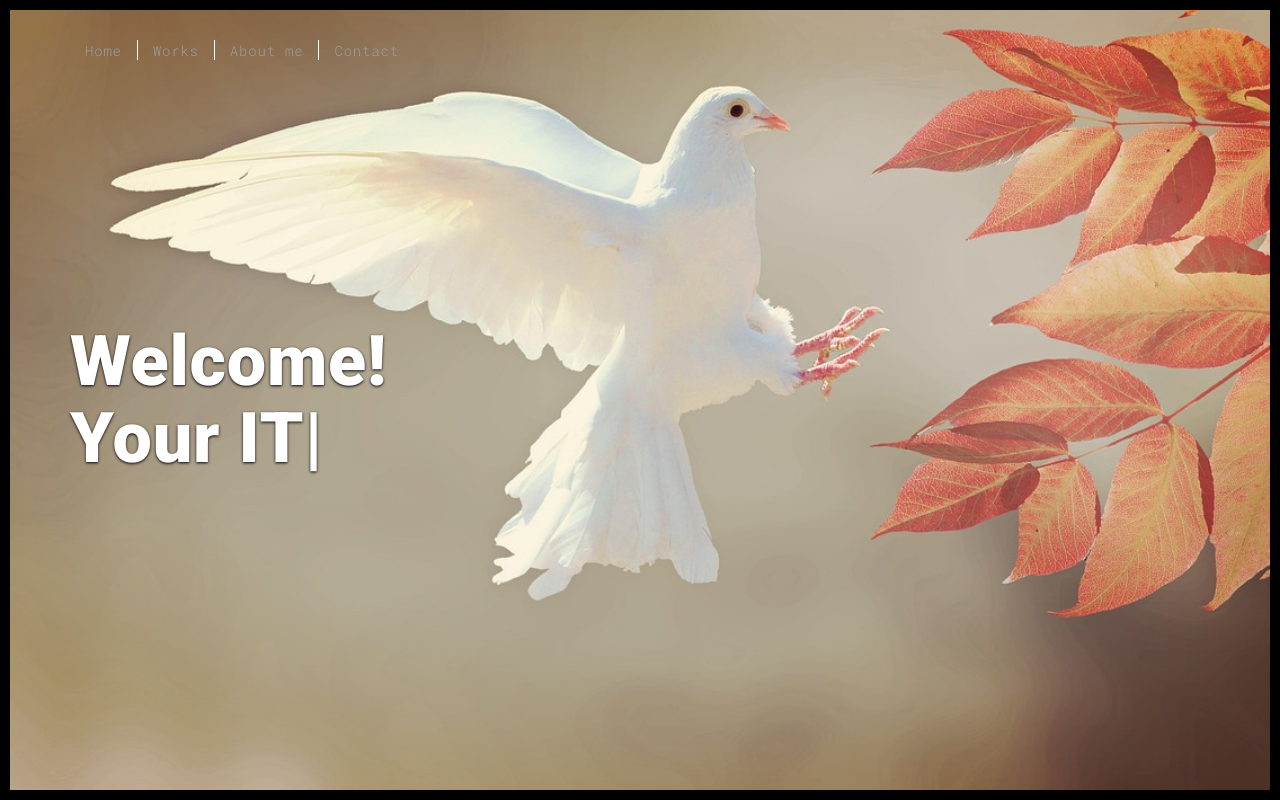
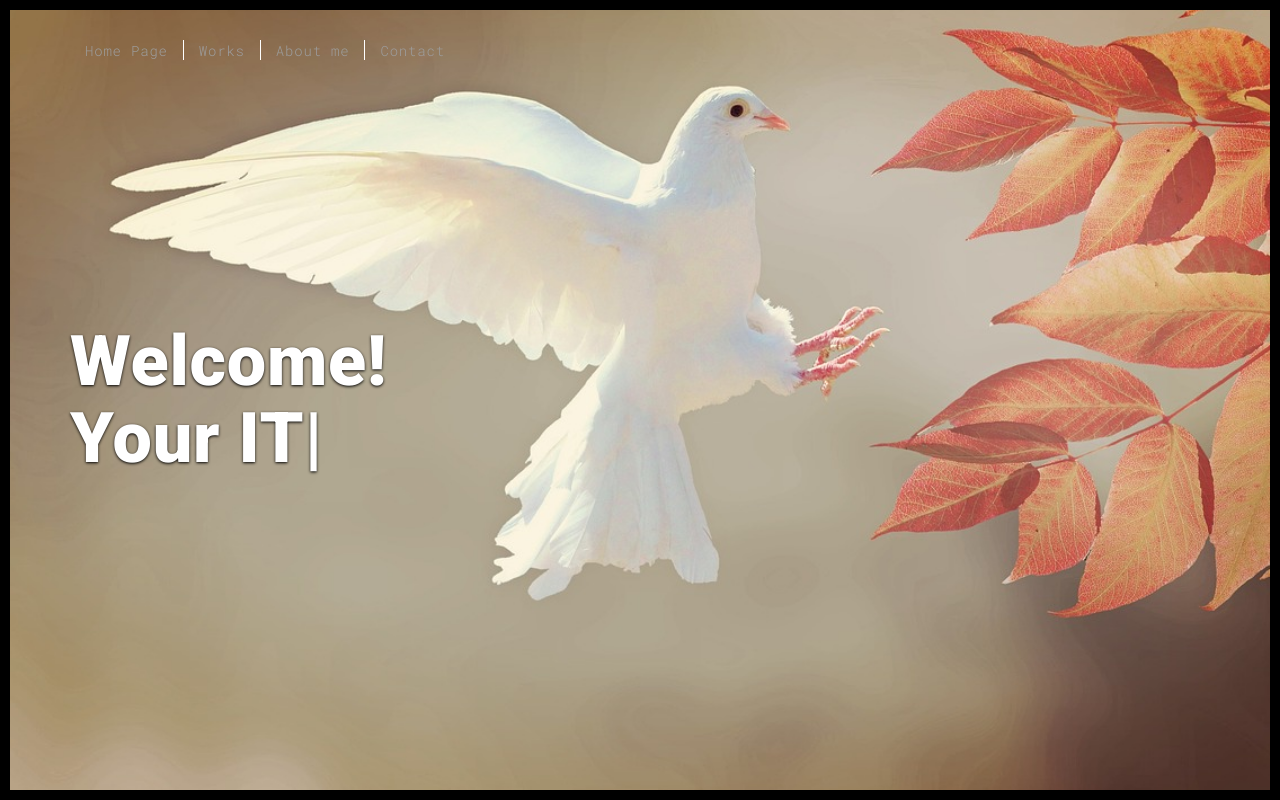
Before and after one commit to charlomatic/firsttorepo, a Python web app: template templates/index.html in a window 1280 px wide. Run offline with Jinja, Linux system fonts and the light colour scheme; the template is opened without the code that fills it, so the values that code supplies are empty.

Commit message:
Text was changed

```diff
--- a/templates/index.html
+++ b/templates/index.html
@@ -38,7 +38,7 @@
 
      <div class="collapse navbar-collapse" id="navbar-collapse">
         <ul class="nav navbar-nav ">
-          <li><a href="./index.html" title="">Home</a></li>
+          <li><a href="./index.html" title="">Home Page</a></li>
           <li><a href="./works.html" title="">Works</a></li>
           <li><a href="./about.html" title="">About me</a></li>
           <li><a href="./contact.html" title="">Contact</a></li>
```
